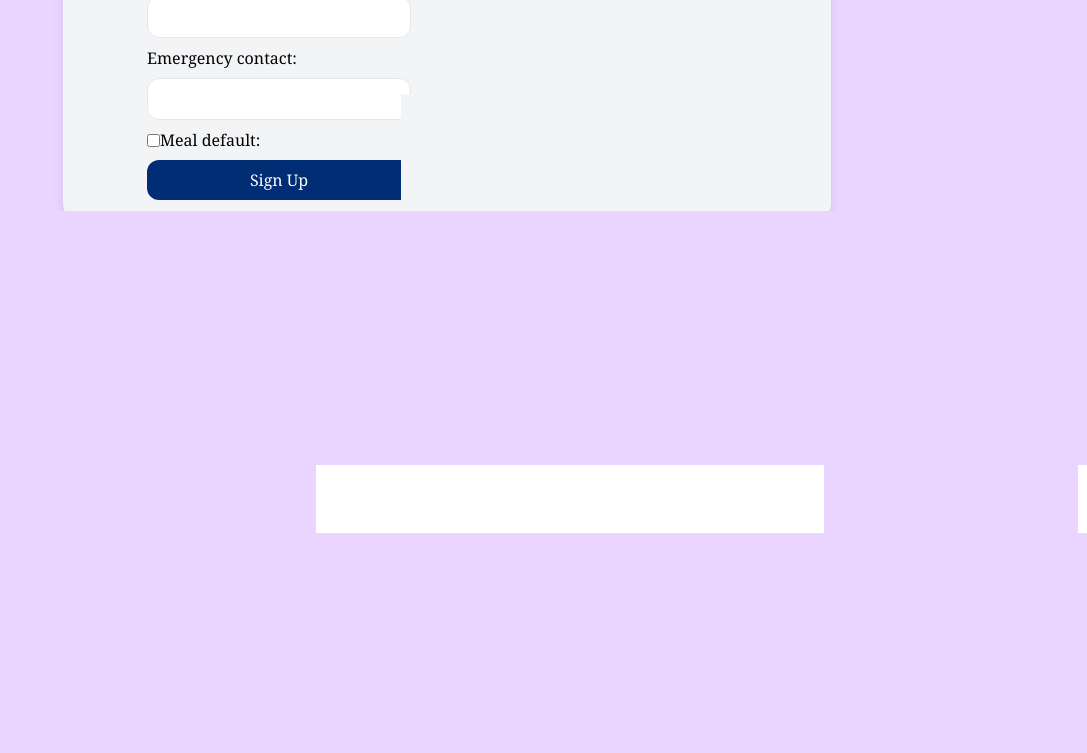
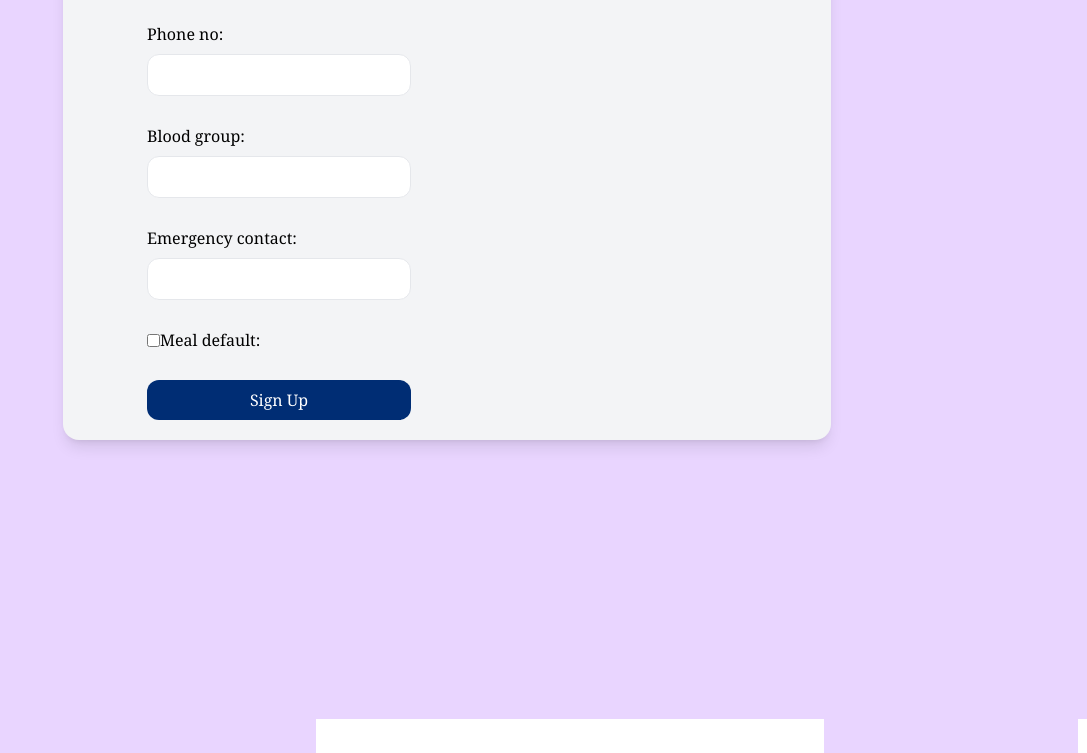
Before and after one commit to devyneX/SoloNest, a Django app: template accounts/templates/accounts/signup.html in a window 1280 px wide. Shown: the part 806-1559 px from the top of the page, without its empty margins (193-1280 px from the left). Before the commit the page ends 1339 px from the top, so only its background shows below. Run offline with Django 4.2, Linux system fonts and the light colour scheme; the template is opened without the code that fills it: values that come from a table or form of the project are taken from there, others are empty; some libraries are stand-ins or nearby versions.

Commit message:
fixed minor errors

```diff
--- a/accounts/templates/accounts/login.html
+++ b/accounts/templates/accounts/login.html
@@ -42,7 +42,7 @@
 
           </div> {% endcomment %}
           <button
-            class="bg-[#002D74] rounded-xl text-white py-2 hover:scale-105 duration-300"
+            class="bg-[#002D74] mt-5 rounded-xl text-white py-2 hover:scale-105 duration-300"
           >
             Login
           </button>
--- a/accounts/templates/accounts/signup.html
+++ b/accounts/templates/accounts/signup.html
@@ -25,11 +25,11 @@
 
           {% if field.field.widget.input_type == "checkbox" %}
           <div class="flex items-center">
-          {{ field | add_input_class:"p-2 rounded-xl border" }}
-          {{ field | add_label_class:"" }}
+          {{ field | add_input_class:"p-2 mt-5 rounded-xl border" }}
+          {{ field | add_label_class:"mt-5" }}
           </div>
           {% else %}
-          {{ field | add_label_class:"" }}
+          {{ field | add_label_class:"mt-5" }}
           {{ field | add_input_class:"p-2 rounded-xl border" }}
           {% endif %}
           {{ field.errors }}
@@ -62,7 +62,7 @@
             /> {% endcomment %}
 
           <button
-            class="bg-[#002D74] rounded-xl text-white py-2 hover:scale-105 duration-300"
+            class="bg-[#002D74] mt-5 rounded-xl text-white py-2 hover:scale-105 duration-300"
           >
             Sign Up
           </button>
--- a/accounts/views.py
+++ b/accounts/views.py
@@ -1,4 +1,4 @@
-from django.shortcuts import render
+from django.shortcuts import render, redirect
 from django.views import View
 from django.urls import reverse
 from .models import *
@@ -17,7 +17,6 @@ from django.core.mail import send_mail
 
 def home(request):
     return render(request, "accounts/home.html")
-
 
 
 # class TenantLoginView(FormView):
@@ -60,7 +59,7 @@ class TenantSignUpView(View):
             form = TenantSignUpForm(request.POST)
             if form.is_valid():
                 form.save()
-                return render(request, "accounts/signup.html", {"form": form})
+                return redirect("home")
             else:
                 return render(request, "accounts/signup.html", {"form": form})
         else:
@@ -69,4 +68,3 @@ class TenantSignUpView(View):
 
 class TenantLoginView(LoginView):
     template_name = "accounts/login.html"
-    success_url = "/"
```
Also changed, not shown: SoloNest/settings.py (+4 -5 lines).
